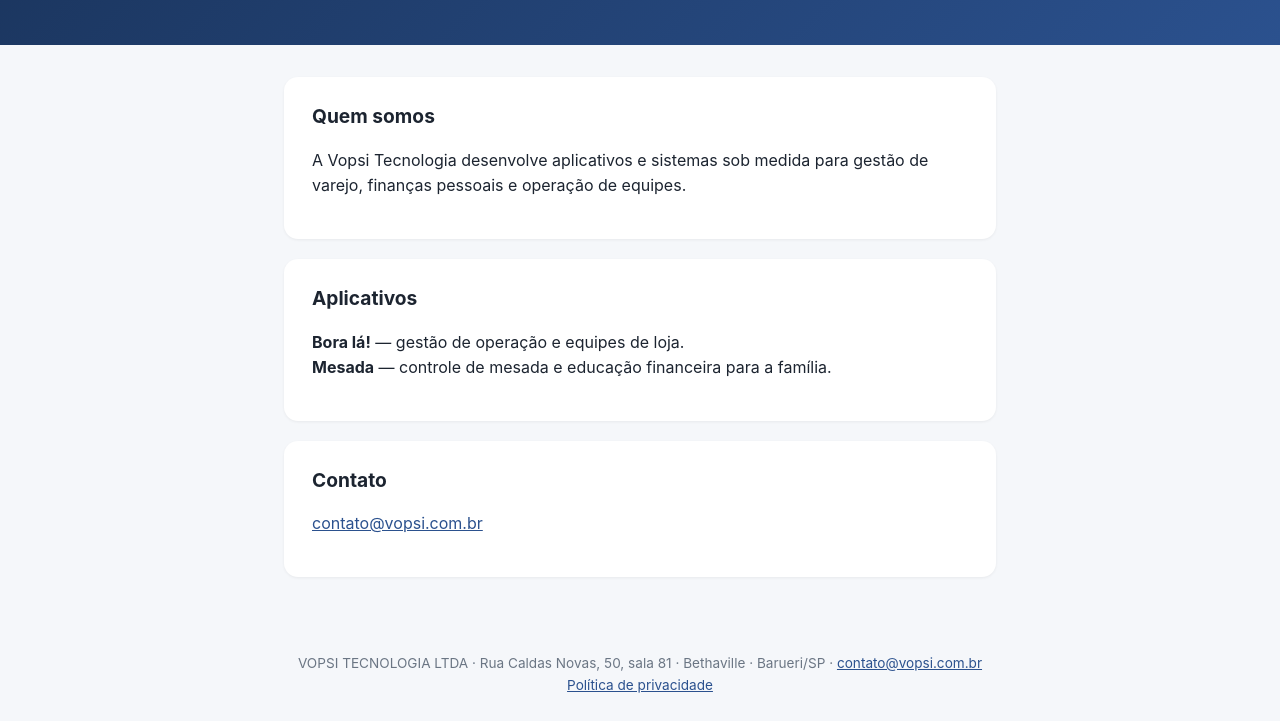
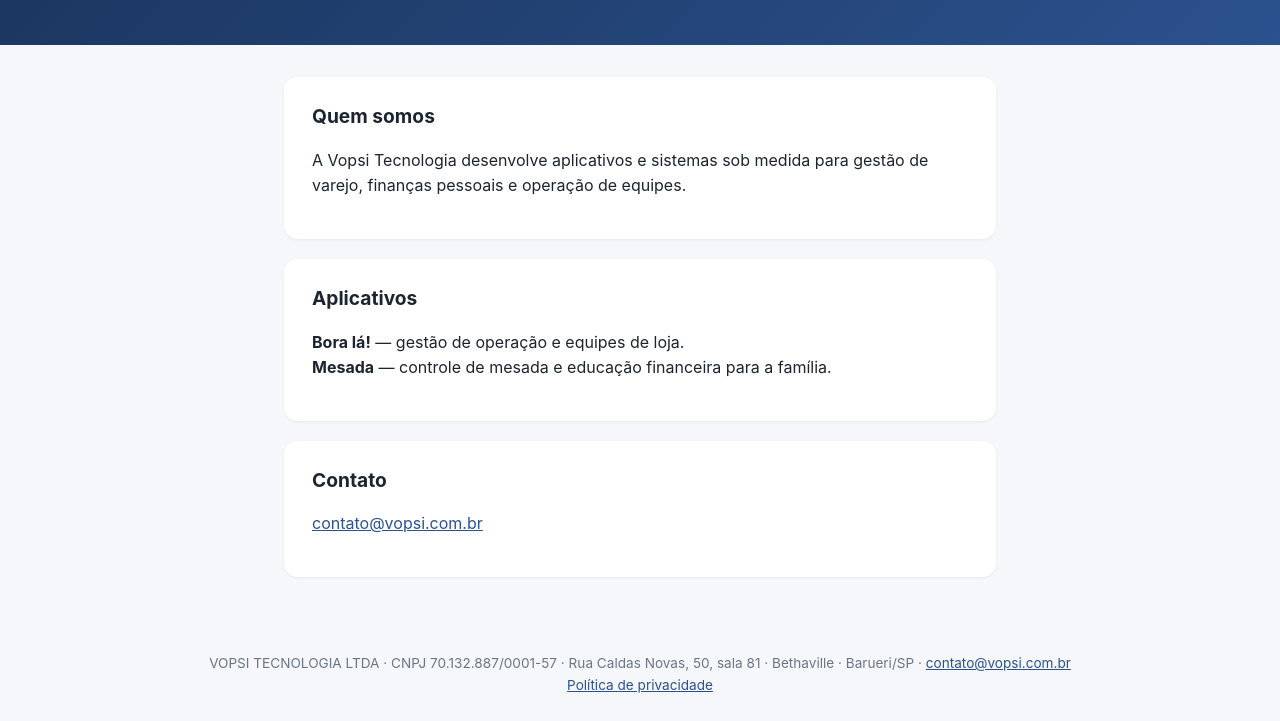
Before and after one commit to alvarotsilveira1/vopsi-site, a plain HTML site: page index.html in a window 1280 px wide. Shown: the part 141-862 px from the top of the page. Drawn offline with Linux system fonts and the light colour scheme.

Commit message:
CNPJ no rodapé e na política de privacidade
Co-Authored-By: Claude Opus 5.5 <noreply@anthropic.com>
Claude-Session: https://claude.ai/code/session_01QeytXtktkQanURDCk3Xtfr

```diff
--- a/index.html
+++ b/index.html
@@ -6,5 +6,5 @@
 <div class="card"><h2>Aplicativos</h2><p><strong>Bora lá!</strong> — gestão de operação e equipes de loja.<br><strong>Mesada</strong> — controle de mesada e educação financeira para a família.</p></div>
 <div class="card"><h2>Contato</h2><p><a href="mailto:contato@vopsi.com.br">contato@vopsi.com.br</a></p></div>
 </main>
-<footer>VOPSI TECNOLOGIA LTDA · Rua Caldas Novas, 50, sala 81 · Bethaville · Barueri/SP · <a href="mailto:contato@vopsi.com.br">contato@vopsi.com.br</a><br><a href="privacidade.html">Política de privacidade</a></footer>
+<footer>VOPSI TECNOLOGIA LTDA · CNPJ 70.132.887/0001-57 · Rua Caldas Novas, 50, sala 81 · Bethaville · Barueri/SP · <a href="mailto:contato@vopsi.com.br">contato@vopsi.com.br</a><br><a href="privacidade.html">Política de privacidade</a></footer>
 </body></html>
```
Also changed, not shown: privacidade.html (+1 -1 lines).
